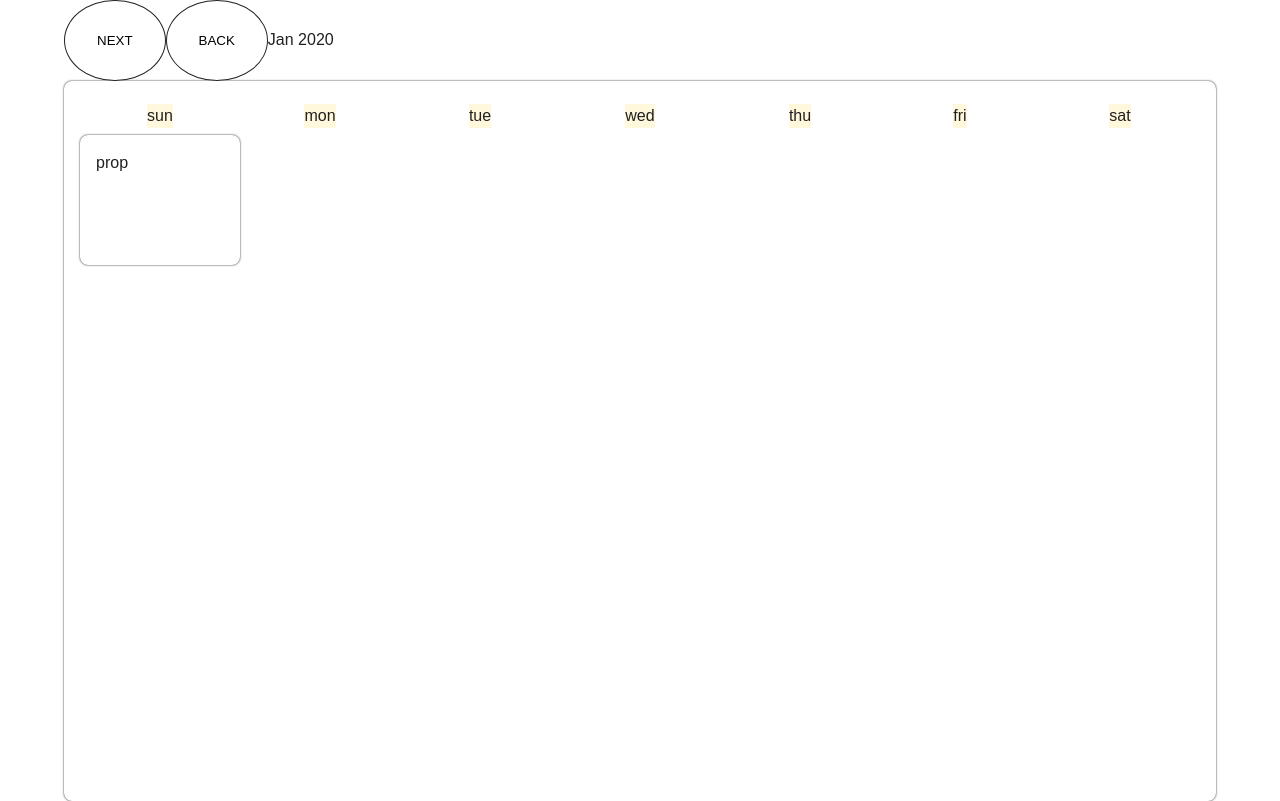
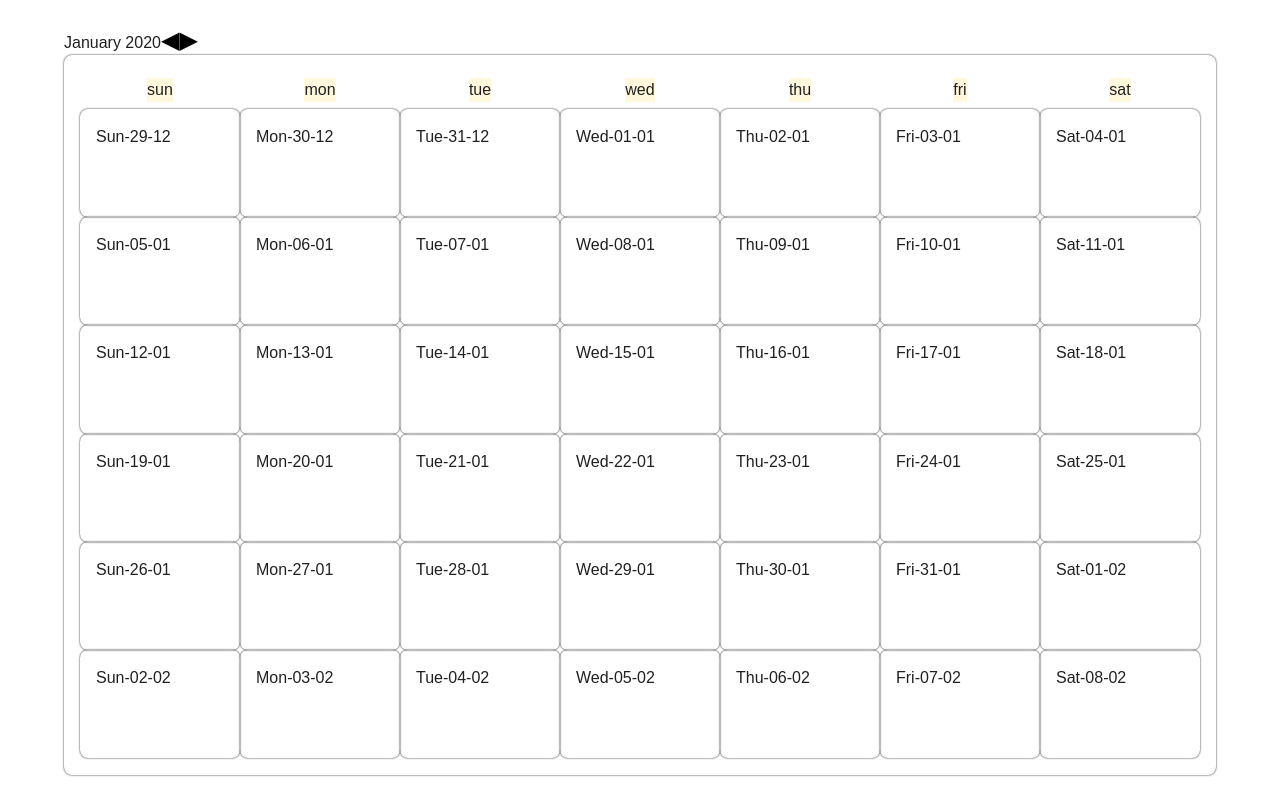
Before and after one commit to ArdenJ/calendar, a React (Create React App) app in the folder client/: page / in a window 1280 px wide. Built offline with nearby package versions, Linux system fonts and the light colour scheme; a web font is replaced by a local one.

Commit message:
defined logic for returning individual dates

```diff
--- a/client/src/App.tsx
+++ b/client/src/App.tsx
@@ -7,11 +7,9 @@ import { DateProvider, NEXT, BACK } from './contexts/date.context'
 import { theme } from './styling/theme'
 import { GlobalStyles } from './styling/global'
 
-//Compon./contexts/dateNav.context
-import Grid from './components/Grid/Grid'
-import Card from './components/Card/Card'
 import Date from './components/Date/Date'
 import Button from './components/Button/Button'
+import CalendarBody from './components/CalendarBody/CalendarBody'
 
 const App: React.FC = () => {
   return (
@@ -20,12 +18,10 @@ const App: React.FC = () => {
         <ThemeProvider theme={theme}>
           <GlobalStyles />
           <div className="App">
+            <Date />
+            <Button click={BACK}>BACK</Button>
             <Button click={NEXT}>NEXT</Button>
-            <Button click={BACK}>BACK</Button>
-            <Date />
-            <Grid>
-              <Card>prop</Card>
-            </Grid>
+            <CalendarBody />
           </div>
         </ThemeProvider>
       </ApolloProvider>
--- a/client/src/components/Button/Button.styled.js
+++ b/client/src/components/Button/Button.styled.js
@@ -2,8 +2,7 @@ import styled from 'styled-components'
 
 export const StyledButton = styled.button`
   box-sizing: border-box;
-  background: white;
-  padding: 2rem;
-  border: 1px solid #222323;
-  border-radius: 50%;
+  font-size: 1.5rem;
+  background: transparent;
+  border: none;
 `
--- a/client/src/components/Button/Button.tsx
+++ b/client/src/components/Button/Button.tsx
@@ -1,18 +1,31 @@
 import React from 'react'
-import { useMonthDispatch, useMonthState } from '../../contexts/date.context'
+import {
+  useMonthDispatch,
+  useMonthState,
+  NEXT,
+} from '../../contexts/date.context'
 
 import { StyledButton } from './Button.styled'
 
-export default function Button({ children, click }: any): JSX.Element {
+export default function Button(props: any): JSX.Element {
   const dispatch = useMonthDispatch()
   const month = useMonthState()
+
+  const Arrow = () => {
+    if (props.click === NEXT) {
+      return <>&#x25b6;</>
+    } else {
+      return <>&#x25c0;</>
+    }
+  }
+
   return (
     <StyledButton
       onClick={() => {
-        dispatch({ type: click })
+        dispatch({ type: props.click })
         console.log(month)
       }}>
-      {children}
+      <Arrow />
     </StyledButton>
   )
 }
--- /dev/null
+++ b/client/src/components/CalendarBody/CalendarBody.tsx
@@ -0,0 +1,60 @@
+import React from 'react'
+import moment from 'moment'
+import gql from 'graphql-tag'
+
+import Grid from '../Grid/Grid'
+import Card from '../Card/Card'
+
+import { useDate } from '../../contexts/date.context'
+
+const CalendarBody = (): JSX.Element => {
+  let firstDay = `01-${moment(useDate()).format('MM-YYYY')}`
+  debugger
+
+  function findSunday() {
+    let firstSun: string
+    let sun = moment(firstDay, 'DD-MM-YYYY').format('ddd')
+    let i = 1
+    if (sun === 'Sun') {
+      firstSun = firstDay
+      return firstSun
+    } else {
+      do {
+        i = i++
+        firstDay = `${moment(firstDay, 'DD-MM-YYYY')
+          .add(-i, 'days')
+          .format('DD-MM-YYYY')}`
+        firstSun = firstDay
+        sun = moment(firstSun, 'DD-MM-YYYY').format('ddd')
+        debugger
+      } while (sun !== 'Sun')
+      return firstSun // This should be a date string in format of (DD-MM-YYYY)
+    }
+  }
+
+  const start = moment(findSunday(), 'DD-MM-YYYY')
+
+  const arr = Array(42)
+    .fill(0)
+    .map((_, i) => {
+      return (
+        <Card>{`${moment(start)
+          .add(i, 'days')
+          .format('ddd-DD-MM')}`}</Card>
+      )
+    })
+
+  return <Grid>{arr}</Grid>
+}
+
+const QUERY_EVENTS_ON_MONTH = gql`
+  query($DATE: String) {
+    eventsByMonth(date: $DATE) {
+      id
+      title
+      date
+    }
+  }
+`
+
+export default CalendarBody
--- a/client/src/components/Date/Date.tsx
+++ b/client/src/components/Date/Date.tsx
@@ -5,6 +5,6 @@ import { StyledDate } from './Date.styled'
 import { useDate } from '../../contexts/date.context'
 
 export default function Date(): JSX.Element {
-  const date = moment(useDate()).format('MMM YYYY')
+  const date = moment(useDate()).format('MMMM YYYY')
   return <>{date}</>
 }
--- a/client/src/components/Grid/Grid.styled.js
+++ b/client/src/components/Grid/Grid.styled.js
@@ -10,7 +10,7 @@ export const StyledGrid = styled.section`
   padding: 1rem;
 
   grid-template-areas: 'sun mon tue wed thu fri sat';
-  grid-template-rows: 2.4rem 1fr 1fr 1fr 1fr 1fr;
+  grid-template-rows: 2.4rem 1fr 1fr 1fr 1fr 1fr 1fr;
   grid-template-columns: 1fr 1fr 1fr 1fr 1fr 1fr 1fr;
 
   .heading {
--- a/client/src/components/Grid/Grid.tsx
+++ b/client/src/components/Grid/Grid.tsx
@@ -1,65 +1,14 @@
-import React, { useState } from 'react'
-import gql from 'graphql-tag'
-import { useQuery } from '@apollo/react-hooks'
-import moment from 'moment'
-
-import Card from '../Card/Card'
+import React from 'react'
 
 import { StyledGrid } from './Grid.styled'
-import { GraphQLObjectType } from 'graphql'
-
-const days = ['sun', 'mon', 'tue', 'wed', 'thu', 'fri', 'sat']
-const headings = days.map((i, index) => (
-  <div key={index} style={{ gridArea: `${i}` }} className="heading">
-    {i}
-  </div>
-))
 
 export default function Grid(props: JSX.ElementChildrenAttribute): JSX.Element {
-  // Declare state
-  let [date, setDate] = useState(moment().format('MM-DD-YYYY'))
-  console.log(date)
-  // Helper func
-  const displayMonth = (date: string): void => {
-    setDate(date)
-  }
-
-  //   const { loading, error, data } = useQuery(EVENT_QUERY, {
-  //     variables: { monthInView: `${moment(date).format("MM-YYYY")}` }
-  //     });
-  //     if (loading) return <h1>⏰</h1>
-  //     if (error || !loading) console.log(error)
-
-  //     console.log(data.events) // returns an integer
-
-  //     // Ok, right so this logic is cool as hell.
-  //     // 1. Define an array witth the lenth equal to the month in view and
-  //     // fill it at index 0. 2. Map over the array with const if it is === the
-  //     // position in the array. 3. THEN return the arr with the day in 0 and ...
-  //     //the events (the spread operator doesn't push if it is empty!)
-  //     //TODO: fill point of the array can start at an index: introduce logic so this = the correct day
-  //     const arr = Array(moment(date).daysInMonth()).fill(0).map((_, i) => {
-  //     const events = data.events.filter((event: any) => {
-  //         return event.date.subStr(0, 1) === (i + 1) //This will only work up to 9
-  //     })
-  //     return [(i + 1), ...events]
-  //     })
-  // console.log(arr[1])
-
-  // return <React.Fragment>
-  //     {
-  //         arr.map((i, index) => {
-  //             return <div
-  //                 // key={`Day_${(index)}`} //String
-  //                 // day={arr[index][0]} //Int
-  //                 // EVENT_DETAILS={arr[index][1]} //Object
-  //             />
-  //         })
-
-  //     }
-  // </React.Fragment>
-  // }
-
+  const days = ['sun', 'mon', 'tue', 'wed', 'thu', 'fri', 'sat']
+  const headings = days.map((i, index) => (
+    <div key={index} style={{ gridArea: `${i}` }} className="heading">
+      {i}
+    </div>
+  ))
   return (
     <StyledGrid>
       {headings}
@@ -67,12 +16,3 @@ export default function Grid(props: JSX.ElementChildrenAttribute): JSX.Element {
     </StyledGrid>
   )
 }
-
-const EVENT_QUERY = gql`
-  query($monthInView: String) {
-    eventsByMonth(date: $monthInView) {
-      id
-      title
-    }
-  }
-`
--- a/client/src/contexts/date.context.tsx
+++ b/client/src/contexts/date.context.tsx
@@ -1,5 +1,5 @@
 import React, { useReducer } from 'react'
-import moment, { Moment } from 'moment'
+import moment from 'moment'
 
 type Action = { type: 'next' } | { type: 'back' }
 type Dispatch = (action: Action) => void
```
Also changed, not shown: client/src/components/CalendarBody/CalendarBody.styled.js (added, +7 -0 lines).
